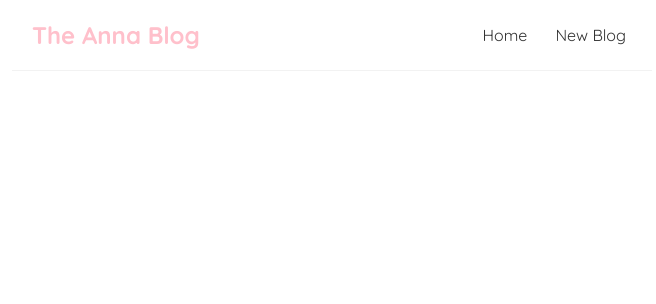
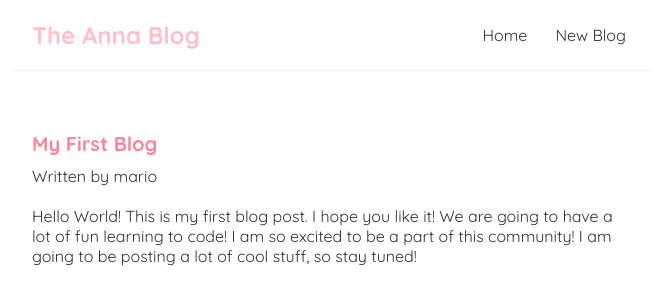
Before and after one commit to AnnaManoleLNU/react, a React (Create React App) app in the folder my-first-react-app/: page /blogs/1 in a window 1280 px wide. Shown: the top 304 px of the page, without its empty margins (308-964 px from the left). Built offline with nearby package versions, Linux system fonts and the light colour scheme; data requests are answered from the project's data file; the HTML template or start-up script is replaced by a standard one.

Commit message:
use fetch for a specific id

```diff
--- a/my-first-react-app/src/App.js
+++ b/my-first-react-app/src/App.js
@@ -2,6 +2,7 @@
 import Home from './Home';
 import Create from './Create';
 import { BrowserRouter as Router, Route, Switch } from 'react-router-dom';
+import BlogDetails from './BlogDetails';
 
 // has to start with a capital letter
 // not a function, but a component
@@ -21,6 +22,9 @@
             <Route exact path="/create">
               <Create/>
             </Route>
+            <Route exact path="/blogs/:id">
+              <BlogDetails/>
+            </Route>
           </Switch>
         </div>
       </div>
--- /dev/null
+++ b/my-first-react-app/src/BlogDetails.js
@@ -0,0 +1,23 @@
+import { useParams } from "react-router-dom";
+import useFetch from "./useFetch";
+
+const BlogDetails = () => {
+  const { id } = useParams()
+  const { data:blog, error, isLoading } = useFetch(`http://localhost:8000/blogs/${id}`)
+  return (
+    <div className="blog-details" >
+      {isLoading && <div>Loading... </div>}
+      {error && <div>{error} </div>}
+      {blog && (
+        <article>
+          <h2>{blog.title}</h2>
+          <p>Written by {blog.author}</p>
+          <div>{blog.body}</div>
+
+        </article>
+      )}
+    </div>
+  );
+}
+
+export default BlogDetails;
--- a/my-first-react-app/src/BlogList.js
+++ b/my-first-react-app/src/BlogList.js
@@ -1,3 +1,5 @@
+import { Link } from "react-router-dom";
+
 // access the blogs array from the props object
 const BlogList = ({blogs, title}) => {
 
@@ -6,8 +8,10 @@
       <h2>{title}</h2>
       {blogs.map((blog) => (
         <div className="blog-preview" key={blog.id}>
+          <Link to={`/blogs/${blog.id}`}>
           <h2>{blog.title}</h2>
           <p>Written by {blog.author}</p>
+          </Link>
 
         </div>
       ))}
--- a/my-first-react-app/src/index.css
+++ b/my-first-react-app/src/index.css
@@ -49,3 +49,27 @@
   font-size: 20px;
   color: rgb(253, 132, 153);
 }
+
+.blog-preview a {
+  text-decoration: none;
+}
+
+.blog-details h2 {
+  font-size: 20px;
+  color: rgb(253, 132, 153);
+  margin-bottom: 10px;
+}
+
+.blog-details div {
+  margin: 20px 0px;
+}
+
+/* .blog-details button {
+  padding: 8px 16px;
+  border: none;
+  border-radius: 8px;
+  background-color: rgb(253, 132, 153);
+  color: white;
+  font-size: 16px;
+  cursor: pointer;
+} */
```
